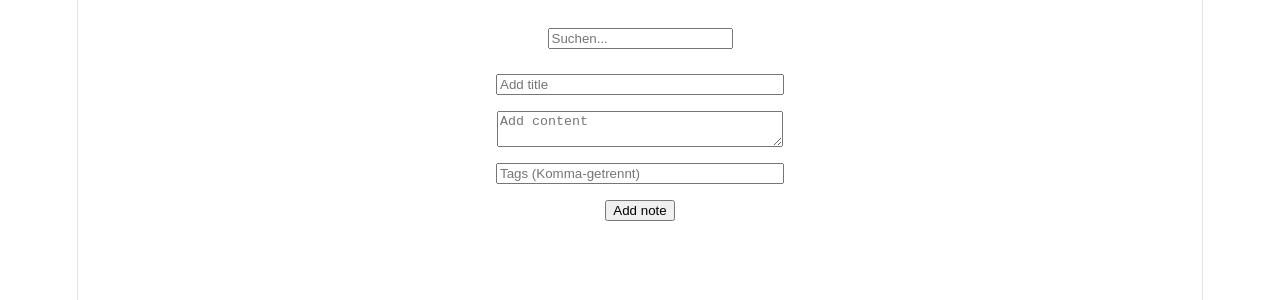
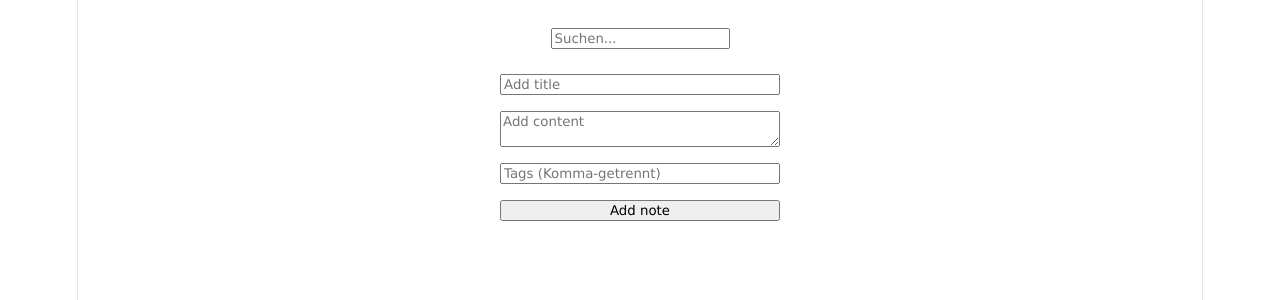
Before and after one commit to Katha-ct26m033/QuickNotes, a Vue app: page / in a window 1280 px wide. Shown: the top 300 px of the page. Built offline with nearby package versions, Linux system fonts and the light colour scheme.

Commit message:
CSS fixes

```diff
--- a/src/App.vue
+++ b/src/App.vue
@@ -19,4 +19,4 @@ const { notes, addNote, deleteNote, search, filteredNotes } = useNotes()
       @delete="deleteNote"
     />
   </BaseCard>
-  </template>
+</template>
--- a/src/components/BaseCard.vue
+++ b/src/components/BaseCard.vue
@@ -10,9 +10,7 @@
 </template>
 
 <style scoped>
- .card {
+.card {
   padding: 24px;
-  font-family: 'Lucida Sans', 'Lucida Sans Regular', 'Lucida Grande', 'Lucida Sans Unicode', Geneva, Verdana, sans-serif;
-   }
-
+}
 </style>
--- a/src/components/NoteCard.vue
+++ b/src/components/NoteCard.vue
@@ -21,16 +21,11 @@ const emit = defineEmits(['delete'])
 .note-card {
     display: flex;
     flex-direction: row;
-    justify-content: space-between;
     background-color: #eff0f4;
     border-radius: 8px;
     padding: 12px 16px;
     align-items: center;
-    font-family: 'Lucida Sans', 'Lucida Sans Regular', 'Lucida Grande', 'Lucida Sans Unicode', Geneva, Verdana, sans-serif;
-    font-size: 16px;
-    margin: 0;
-    font-kerning: normal;
-
+    justify-content: space-between;
 }
 
 .tag {
@@ -44,6 +39,4 @@ const emit = defineEmits(['delete'])
 button {
     padding: 8px;
 }
-
-
 </style>
--- a/src/components/NoteForm.vue
+++ b/src/components/NoteForm.vue
@@ -38,16 +38,20 @@ function submitNote() {
   form {
     display: flex;
     flex-direction: column;
+    align-items: center;
+    margin: 0 auto;
+    width: 280px;
+    padding: 24px;
     gap: 16px;
-    align-items: center;
-    padding: 24px;
-    font-family: 'Lucida Sans', 'Lucida Sans Regular', 'Lucida Grande', 'Lucida Sans Unicode', Geneva, Verdana, sans-serif;
-    font-size: 12px;
-    font-kerning: normal;
-
   }
 
-  input, textarea {
-    width: 280px;
+  input, textarea, button {
+    width: 100%;
+    box-sizing: border-box;
   }
+
+  form {
+    align-items: stretch;
+  }
+
 </style>
--- a/src/style.css
+++ b/src/style.css
@@ -52,6 +52,7 @@
 
 body {
   margin: 0;
+  font-family: 'Lucida Sans', 'Lucida Grande', Geneva, Verdana, sans-serif;
 }
 
 h1,
@@ -81,6 +82,10 @@ h2 {
 }
 p {
   margin: 0;
+}
+
+input, textarea, button {
+  font-family: inherit;
 }
 
 code,
```
